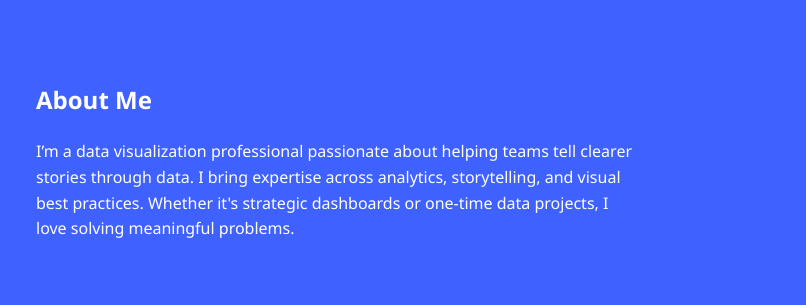
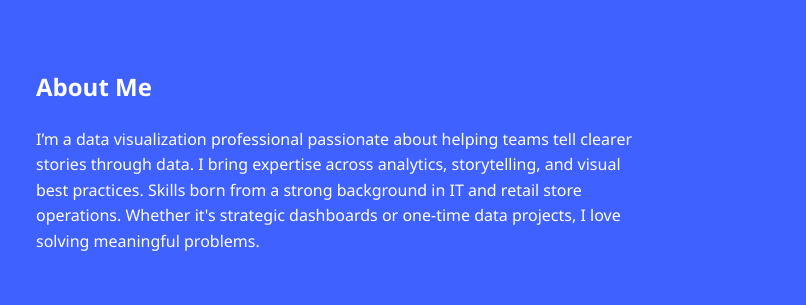
Before and after one commit to natwonder/natwonder.github.io, a plain HTML site: page index.html in a window 1280 px wide. Shown: the part 1060-1365 px from the top of the page, 474-1280 px from the left. Drawn offline with Linux system fonts and the light colour scheme.

Commit message:
Update index.html

```diff
--- a/index.html
+++ b/index.html
@@ -214,7 +214,7 @@
     <img src="images/your-photo.png" alt="Photo of You">
     <div class="about-text">
       <h2>About Me</h2>
-      <p>I’m a data visualization professional passionate about helping teams tell clearer stories through data. I bring expertise across analytics, storytelling, and visual best practices. Whether it's strategic dashboards or one-time data projects, I love solving meaningful problems.</p>
+      <p>I’m a data visualization professional passionate about helping teams tell clearer stories through data. I bring expertise across analytics, storytelling, and visual best practices. Skills born from a strong background in IT and retail store operations. Whether it's strategic dashboards or one-time data projects, I love solving meaningful problems.</p>
     </div>
   </section>
 
```
